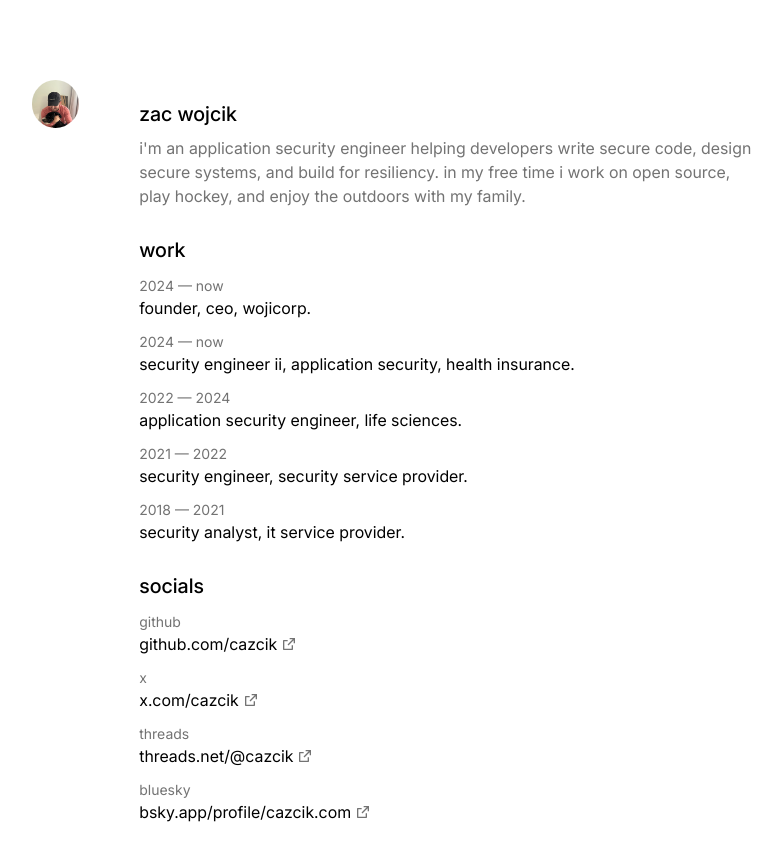
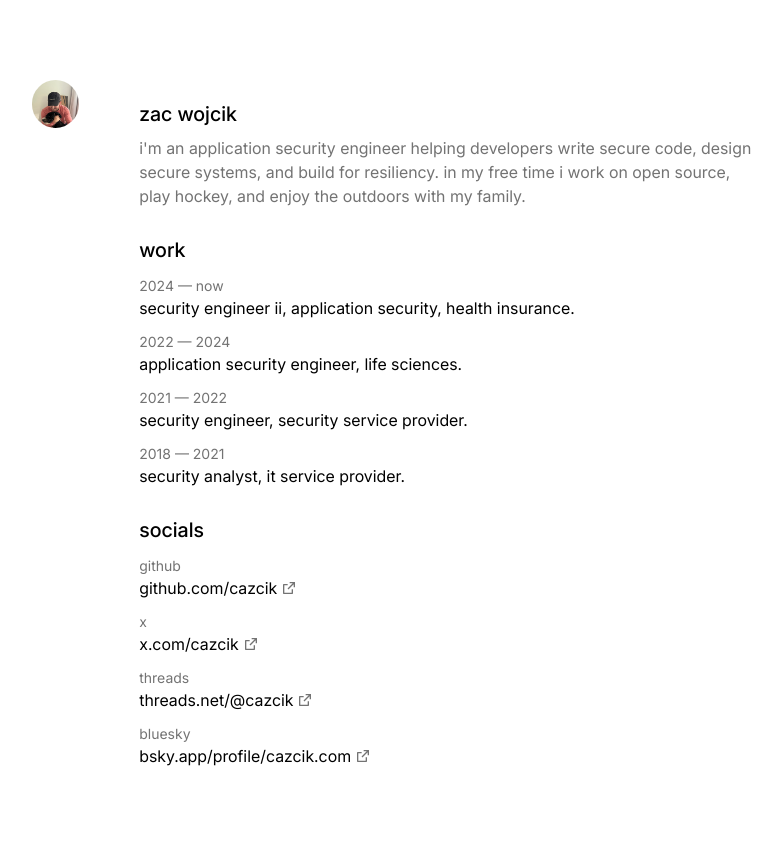
Before and after one commit to cazcik/website, a Next.js app: page / in a window 1280 px wide. Shown: the top 860 px of the page, without its empty margins (237-1019 px from the left). Built offline with nearby package versions, Linux system fonts and the light colour scheme.

Commit message:
remove work thing

```diff
--- a/src/app/page.tsx
+++ b/src/app/page.tsx
@@ -21,10 +21,6 @@ export default function IndexPage() {
           work
         </h2>
         <div className="flex flex-col space-y-3">
-          <div>
-            <p className="text-sm text-neutral-500">2024 &mdash; now</p>
-            <p>founder, ceo, wojicorp.</p>
-          </div>
           <div>
             <p className="text-sm text-neutral-500">2024 &mdash; now</p>
             <p>security engineer ii, application security, health insurance.</p>
```
